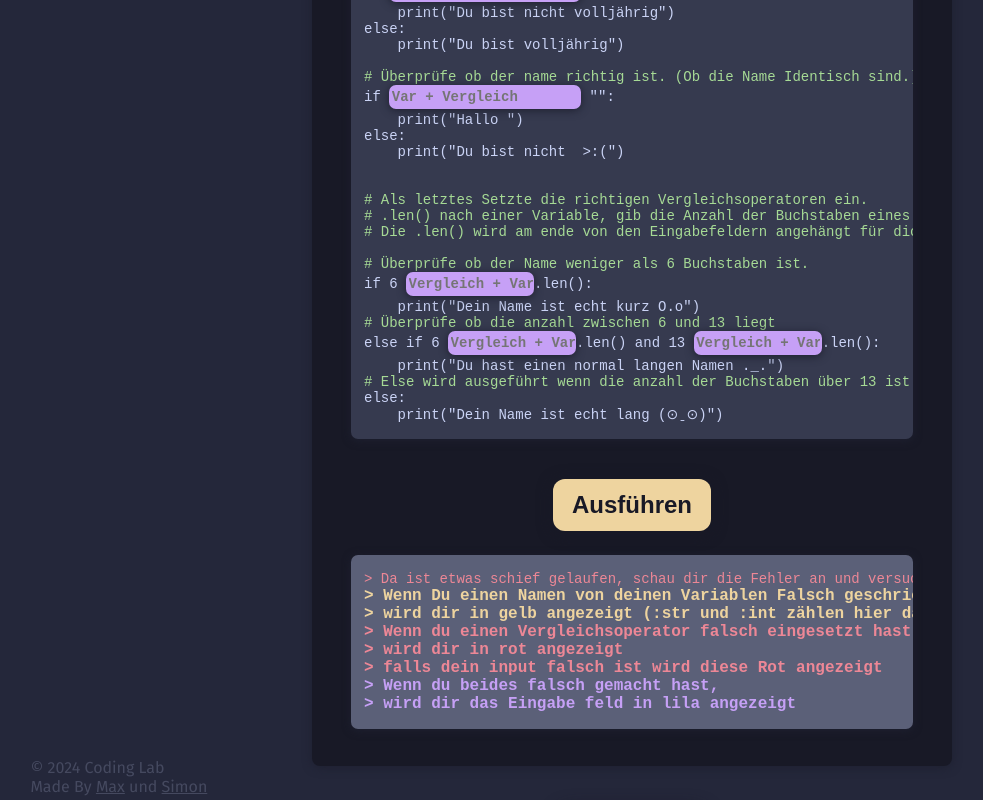
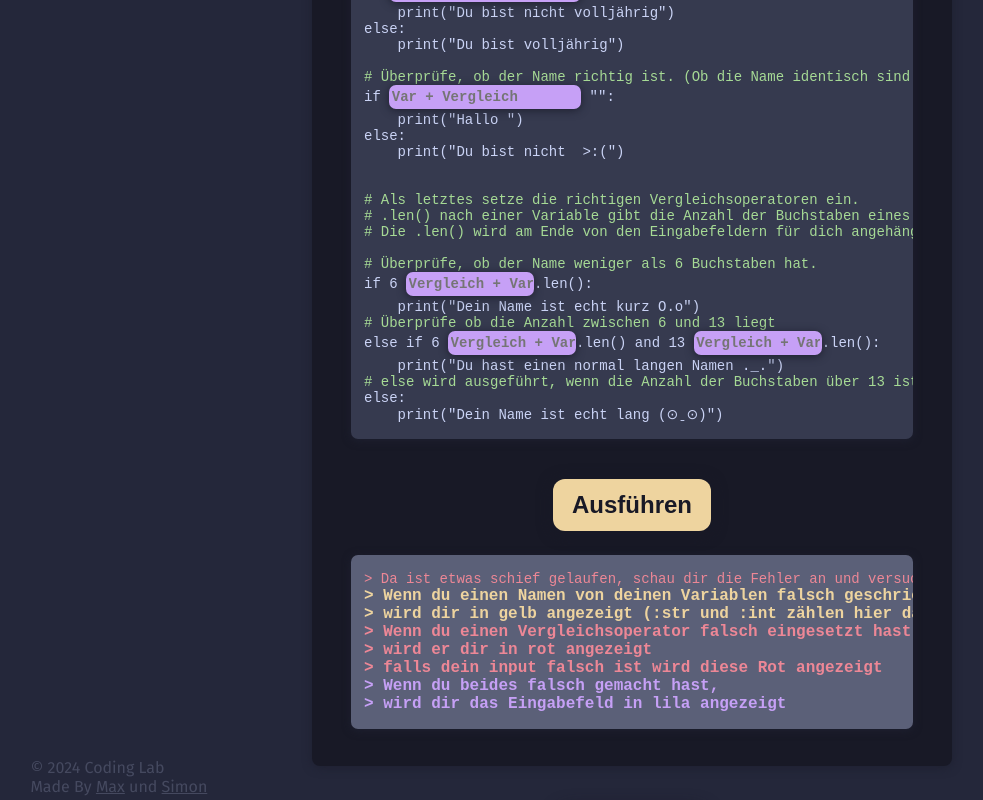
Before and after one commit to 137-Trimethylxanthin/HTL-Vill-Codinglab, a SvelteKit app: page /level1/inhalt/if/aufg in a window 1280 px wide. Both pictures are taken after a click on the button "Ausführen". Shown: the part 659-1459 px from the top of the page, without its empty margins (8-991 px from the left). Built offline with nearby package versions, Linux system fonts and the light colour scheme.

Commit message:
Fixed grammar

```diff
--- a/src/routes/level1/inhalt/if/aufg/+page.svelte
+++ b/src/routes/level1/inhalt/if/aufg/+page.svelte
@@ -341,7 +341,7 @@
     </p>
 
     <pre class="codeBlock">
-<code class="comment"># Zwei inputs für Name und Alter. (Namen und Werte werden mit '=' getrennt)</code>
+<code class="comment"># Zwei Inputs für Name und Alter. (Namen und Werte werden mit '=' getrennt)</code>
 <code class="comment"># Der Name wird als String gespeichert, das Alter als Integer</code>
 <code class="comment"># Die Variable dürfen nicht den gleichen Namen besitzen</code>
 <input class="inline-input {firstInputState}" type="text" placeholder="Name Var + Input" bind:value={firstInput}>
@@ -355,44 +355,44 @@ else:
     print("Du bist nicht volljährig")
 
 <code class="comment"># Frage das Alter erneut ab
-# hier benötigst du keinen : mehr da du es in derselben Variable speicherst</code>
+# Hier benötigst du keinen ':' mehr, da du es in der selben Variable speicherst</code>
 <input class="inline-input {secondInputReaNewValState}" type="text" placeholder="Alter Var ohne :int oder :str + Input" bind:value={secondInputReaNew}>
 
-<code class="comment"># Überprüfe ob der User Jünger ist als 18 jahre</code>
+<code class="comment"># Überprüfe, ob der User jünger als 18 Jahre ist</code>
 if <input class="inline-input {secondIfState}" type="text" placeholder="Var + Vergleich" style="width: 15vw" bind:value={secondIf}> 18:
     print("Du bist nicht volljährig")
 else:
     print("Du bist volljährig")
 
-<code class="comment"># Überprüfe ob der name richtig ist. (Ob die Name Identisch sind.)</code>
+<code class="comment"># Überprüfe, ob der Name richtig ist. (Ob die Name identisch sind.)</code>
 if <input class="inline-input {thirdIfState}" type="text" placeholder="Var + Vergleich" style="width: 15vw" bind:value={thirdIf}> "{$nameStore}":
     print("Hallo {$nameStore}")
 else:
     print("Du bist nicht {$nameStore} >:(")
 
 
-<code class="comment"># Als letztes Setzte die richtigen Vergleichsoperatoren ein.</code>
-<code class="comment"># .len() nach einer Variable, gib die Anzahl der Buchstaben eines Strings zurück.</code>
-<code class="comment"># Die .len() wird am ende von den Eingabefeldern angehängt für dich</code>
+<code class="comment"># Als letztes setze die richtigen Vergleichsoperatoren ein.</code>
+<code class="comment"># .len() nach einer Variable gibt die Anzahl der Buchstaben eines Strings zurück.</code>
+<code class="comment"># Die .len() wird am Ende von den Eingabefeldern für dich angehängt.</code>
 
-<code class="comment"># Überprüfe ob der Name weniger als 6 Buchstaben ist.</code>
+<code class="comment"># Überprüfe, ob der Name weniger als 6 Buchstaben hat.</code>
 if 6 <input class="inline-input {fourthIfState}" type="text" placeholder="Vergleich + Var" style="width: 10vw" bind:value={fourthIf}>.len():
     print("Dein Name ist echt kurz O.o")
-<code class="comment"># Überprüfe ob die anzahl zwischen 6 und 13 liegt</code>
+<code class="comment"># Überprüfe ob die Anzahl zwischen 6 und 13 liegt</code>
 else if 6 <input class="inline-input {fifthIfState}" type="text" placeholder="Vergleich + Var" style="width: 10vw" bind:value={fifthIf}>.len() and 13 <input class="inline-input {sixthIfState}" type="text" placeholder="Vergleich + Var" style="width: 10vw" bind:value={sixthIf}>.len():
     print("Du hast einen normal langen Namen ._.")
-<code class="comment"># Else wird ausgeführt wenn die anzahl der Buchstaben über 13 ist</code>
+<code class="comment"># else wird ausgeführt, wenn die Anzahl der Buchstaben über 13 ist</code>
 else:
     print("Dein Name ist echt lang (⊙ˍ⊙)")
 </pre>
 
-<button class="validate" on:click={() => {validate()}}> Ausführen </button>
+<button class="validate" on:click={() => {validate()}}>Ausführen</button>
 
 <pre class="cmd {outputColorClass}" >
 {output}
-<code class="{legend}"><code style="color: var(--yellow); font-weight:600; font-size: 2vh">> Wenn Du einen Namen von deinen Variablen Falsch geschrieben hast,<br>> wird dir in gelb angezeigt (:str und :int zählen hier dazu)</code>
-<code style="color: var(--red); font-weight:600; font-size: 2vh">> Wenn du einen Vergleichsoperator falsch eingesetzt hast,<br>> wird dir in rot angezeigt <br>> falls dein input falsch ist wird diese Rot angezeigt</code>
-<code style="color: var(--mauve); font-weight:600; font-size: 2vh">> Wenn du beides falsch gemacht hast,<br>> wird dir das Eingabe feld in lila angezeigt</code></code><code class="{succsess}"><code class="{outputState1}">> <code style="color: var(--peach);">{firstInputQuestion}</code> <input style="width: 10vw;" type="text" bind:value={outputVal1} class="inline-input {outputState1}" on:keypress={(e) => { if (e.key === "Enter"){outputState1 = "hidden"; outputState2=""; output1ValState = ""}}}></code><code class="{output1ValState}">> <code style="color: var(--peach);">{firstInputQuestion}</code> <code style="color: var(--teal);">{outputVal1}</code></code>
+<code class="{legend}"><code style="color: var(--yellow); font-weight:600; font-size: 2vh">> Wenn du einen Namen von deinen Variablen falsch geschrieben hast,<br>> wird dir in gelb angezeigt (:str und :int zählen hier dazu)</code>
+<code style="color: var(--red); font-weight:600; font-size: 2vh">> Wenn du einen Vergleichsoperator falsch eingesetzt hast,<br>> wird er dir in rot angezeigt <br>> falls dein input falsch ist wird diese Rot angezeigt</code>
+<code style="color: var(--mauve); font-weight:600; font-size: 2vh">> Wenn du beides falsch gemacht hast,<br>> wird dir das Eingabefeld in lila angezeigt</code></code><code class="{succsess}"><code class="{outputState1}">> <code style="color: var(--peach);">{firstInputQuestion}</code> <input style="width: 10vw;" type="text" bind:value={outputVal1} class="inline-input {outputState1}" on:keypress={(e) => { if (e.key === "Enter"){outputState1 = "hidden"; outputState2=""; output1ValState = ""}}}></code><code class="{output1ValState}">> <code style="color: var(--peach);">{firstInputQuestion}</code> <code style="color: var(--teal);">{outputVal1}</code></code>
 <code class="{outputState2}">> <code style="color: var(--peach);">{secondInputQuestion}</code> <input style="width: 10vw;" type="number" bind:value={outputVal2} class="inline-input {outputState2}" on:keypress={(e) => { if (e.key === "Enter"){outputState2 = "hidden"; outputState3="";output2ValState = ""; firstPartIDK = "";}}}></code><code class="{output2ValState}">> <code style="color: var(--peach);">{secondInputQuestion}</code> <code style="color: var(--teal);">{outputVal2}</code></code>
 {#if parseInt(outputVal2) >= 18}<code class="{firstPartIDK}">> Du bist volljährig</code>{:else}<code class="{firstPartIDK}">> Du bist nicht volljährig</code>{/if}
 <code class="{outputState3}">> <code style="color: var(--peach);">{secondInputReaNewQuestion}</code> <input style="width: 10vw;" type="number" bind:value={outputVal3} class="inline-input {outputState3}" on:keypress={(e) => { if (e.key === "Enter"){outputState3="hidden"; output3ValState=""; secondPartIDK = "";_enableButton()}}}></code><code class="{output3ValState}">> <code style="color: var(--peach);">{secondInputReaNewQuestion}</code> <code style="color: var(--teal);">{outputVal3}</code></code>
@@ -404,6 +404,6 @@ else:
 
 </div>
 
-<button class="next" on:click={() =>{_next("../code_example")}}> Weiter </button>
+<button class="next" on:click={() =>{_next("../code_example")}}>Weiter</button>
 
 <div class="bothErr vergleichErr nameErr"></div>
--- a/src/routes/level1/inhalt/print/expl/+page.svelte
+++ b/src/routes/level1/inhalt/print/expl/+page.svelte
@@ -14,7 +14,7 @@
     <h1>print</h1>
     <p>
         Print ist ein Befehl, der Text auf den Bildschirm anzeigen lasst <br>
-        PS: Kommentare werden mit # gemacht sie werden bei Ablauf des Programmes Ignoriert<br>
+        PS: Kommentare werden mit # gemacht. Sie werden bei Ablauf des Programmes ignoriert.<br>
         <code class="inline-input comment"># Kommentar</code> <br>
         Hier ist ein Beispiel:
     </p>
```
Also changed, not shown: 1 other file (tests, documents, lock files or other folders).
